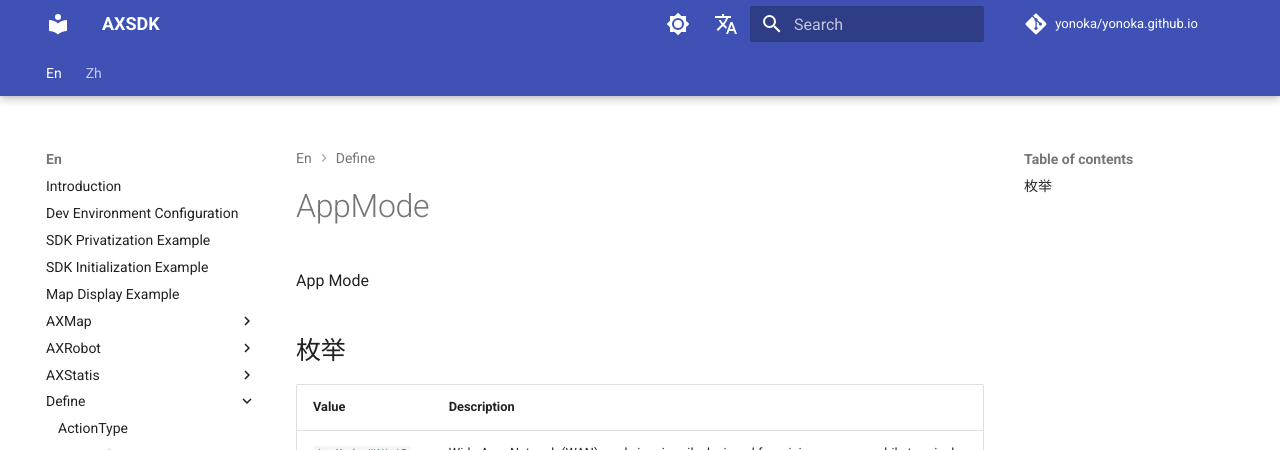
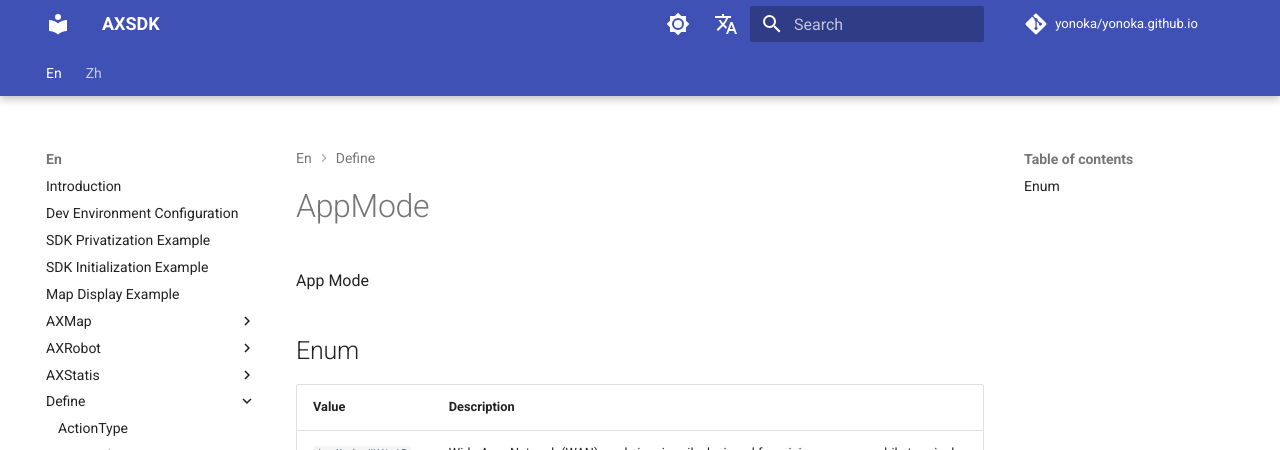
Before and after one commit to yonoka/yonoka.github.io, an MkDocs documentation site: the page built from docs/en/Define/Define-AppMode.md, in a window 1280 px wide. Shown: the top 450 px of the page. Built offline with MkDocs 1.6.1 and Material for MkDocs 9.7.7, drawn with Linux system fonts in a browser that asks for light colours; comment, search, counter and statistics services are not loaded; the version menu is left out.

Commit message:
add AppMode

```diff
--- a/docs/en/Define/Define-AppMode.md
+++ b/docs/en/Define/Define-AppMode.md
@@ -2,7 +2,7 @@
 
 App Mode
 
-## 枚举
+## Enum
 
 | Value                         | Description                                                    |
 | -------------------------- | -------------------------------------------------------- |
```
Also changed, not shown: docs/en/init-example.md (+2 -0 lines), docs/zh/init-example.md (+1 -0 lines).
